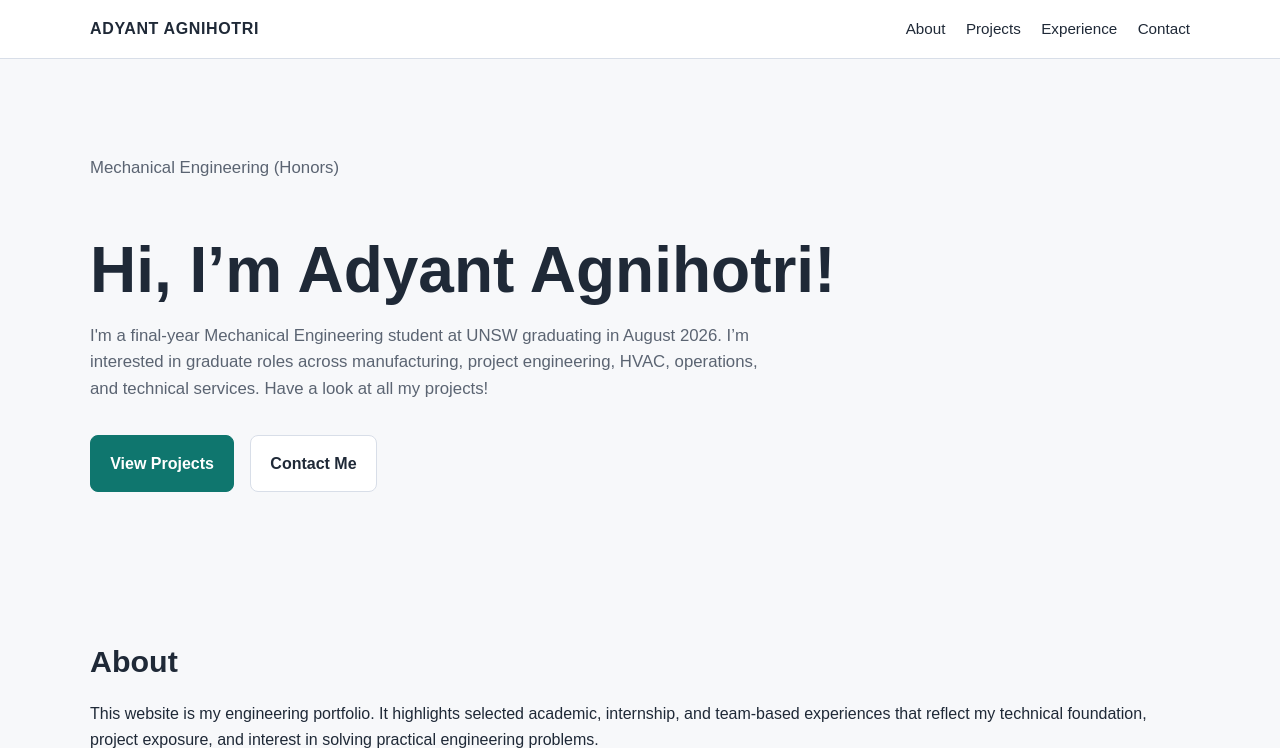
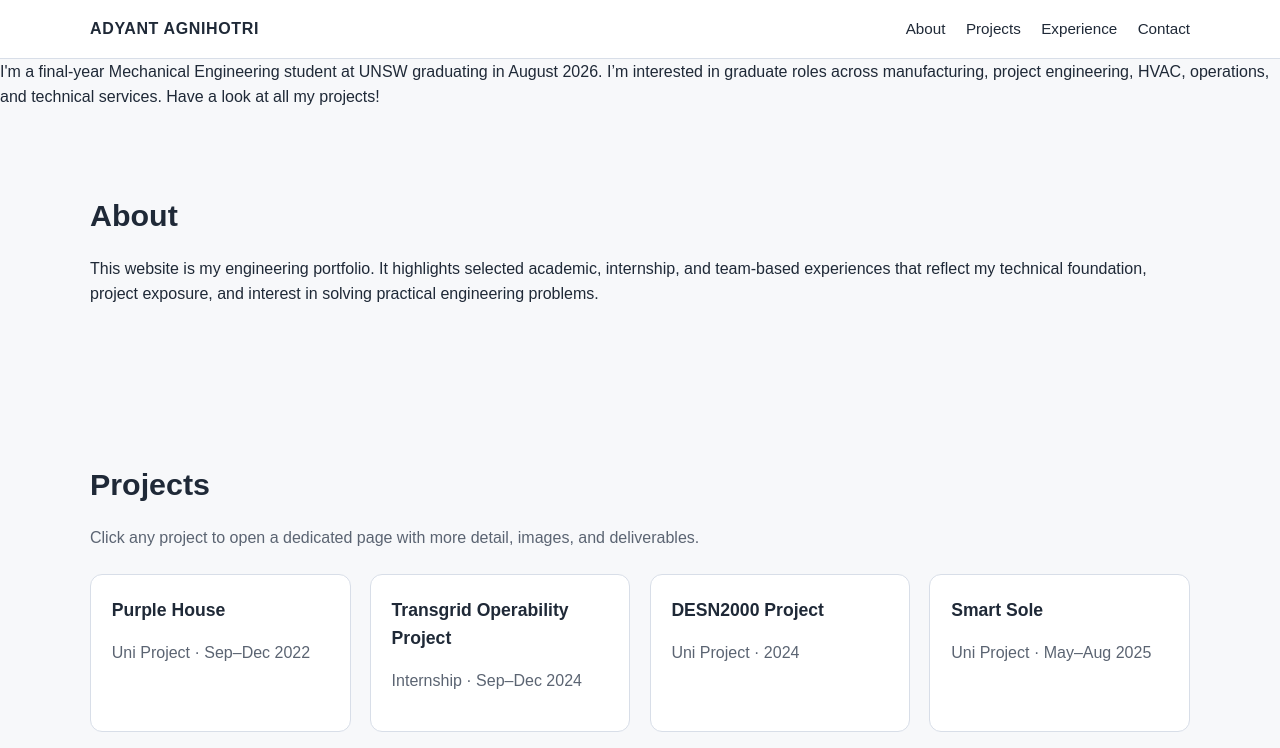
Before and after one commit to Adyant-Agnihotri/Adyant-Agnihotri.github.io, a plain HTML site: page index.html in a window 1280 px wide. Shown: the top 748 px of the page. Drawn offline with Linux system fonts and the light colour scheme.

Commit message:
Update index.html

```diff
--- a/index.html
+++ b/index.html
@@ -180,18 +180,8 @@
   </header>
 
   <main>
-    <section class="hero container">
-      <p class="muted">Mechanical Engineering (Honors)</p>
-      <h1> Hi, I’m Adyant Agnihotri!     </h1>
-      <p>
-       I'm a final-year Mechanical Engineering student at UNSW graduating in August 2026. I’m interested in graduate roles across manufacturing, project engineering, HVAC, operations, and technical services.
+    I'm a final-year Mechanical Engineering student at UNSW graduating in August 2026. I’m interested in graduate roles across manufacturing, project engineering, HVAC, operations, and technical services.
        Have a look at all my projects!
-      </p>
-      <div class="buttons">
-        <a class="btn btn-primary" href="#projects">View Projects</a>
-        <a class="btn btn-secondary" href="#contact">Contact Me</a>
-      </div>
-    </section>
 
     <section id="about">
       <div class="container">
```
